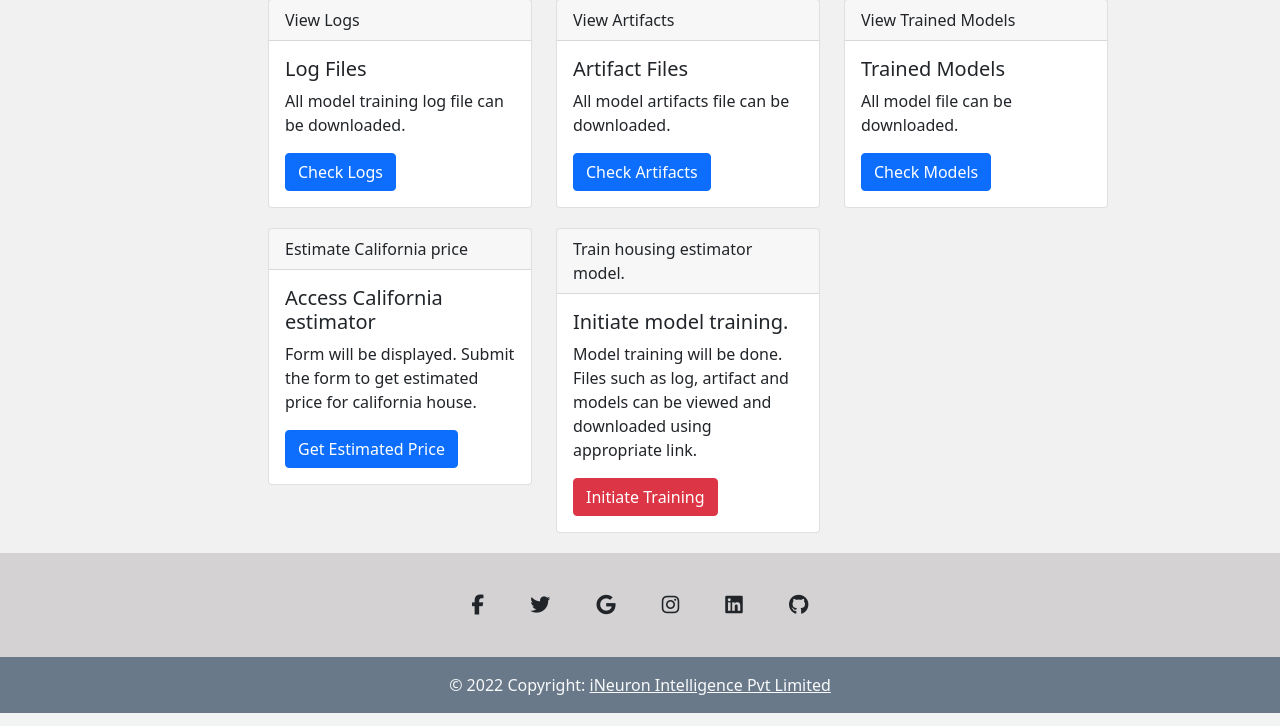
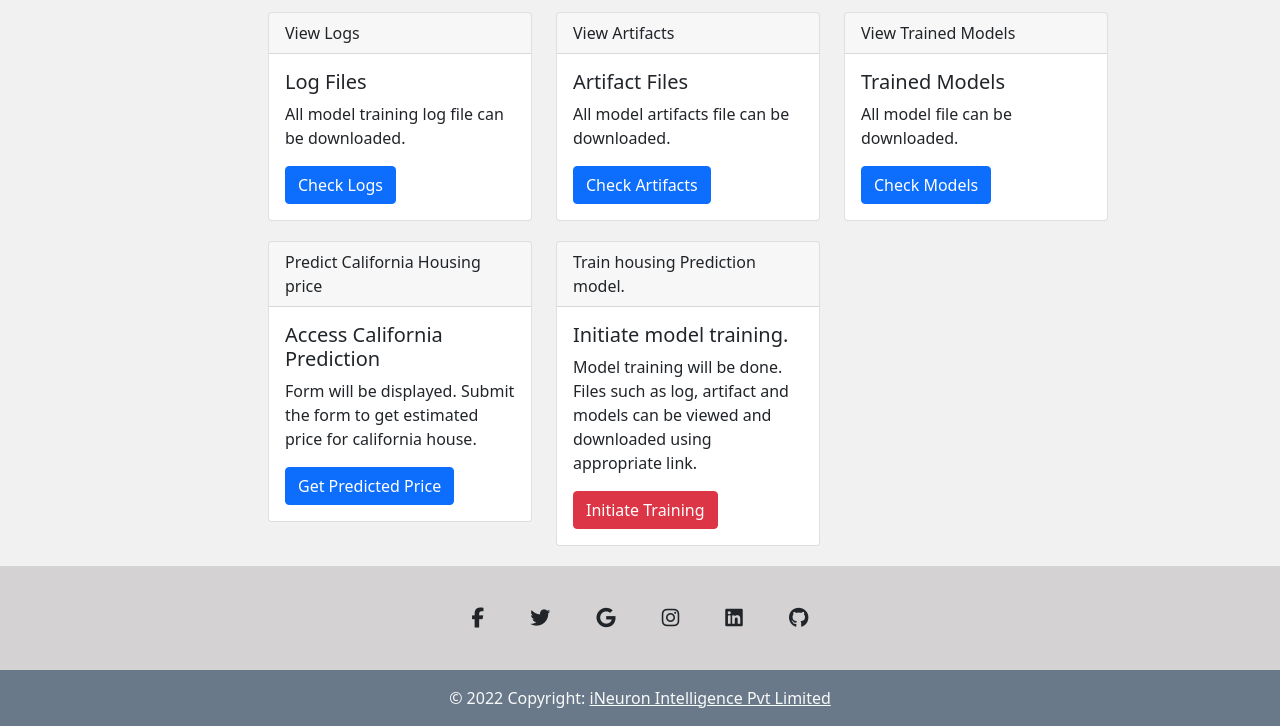
Before and after one commit to hossain-sanowar/California-Housing-Price-Prediction, a Flask app: page / in a window 1280 px wide. Shown: the part 474-1200 px from the top of the page. Run offline with Flask 2, Linux system fonts and the light colour scheme; some libraries are stand-ins or nearby versions.

Commit message:
updated index file

```diff
--- a/templates/header.html
+++ b/templates/header.html
@@ -7,7 +7,6 @@
     <meta name="viewport" content="width=device-width, initial-scale=1">
     <script src="https://kit.fontawesome.com/778c911bcf.js" crossorigin="anonymous"></script>
     <style>
-
         .col-md-2 {
             margin-bottom: 20px;
             margin-top: 20px;
@@ -37,7 +36,7 @@
                 aria-controls="navbarTogglerDemo03" aria-expanded="false" aria-label="Toggle navigation">
                 <span class="navbar-toggler-icon"></span>
             </button>
-            <a class="navbar-brand" href="/">California Housing Price Estimation</a>
+            <a class="navbar-brand" href="/">Housing Price</a>
             <div class="collapse navbar-collapse" id="navbarTogglerDemo03">
                 <ul class="navbar-nav me-auto mb-2 mb-lg-0">
                     <li class="nav-item">
@@ -47,16 +46,21 @@
                         <a class="nav-link {% if 'log' in request.path %} active {% endif %}" href="/logs">View Logs</a>
                     </li>
                     <li class="nav-item">
-                        <a class="nav-link {% if 'artifact' in request.path %} active {% endif %}" href="/artifact">View Artifacts</a>
+                        <a class="nav-link {% if 'artifact' in request.path %} active {% endif %}" href="/artifact">View
+                            Artifacts</a>
                     </li>
                     <li class="nav-item">
-                        <a class="nav-link {% if 'saved_models' in request.path %} active {% endif %}" href="/saved_models">View Trained Model</a>
+                        <a class="nav-link {% if 'saved_models' in request.path %} active {% endif %}"
+                            href="/saved_models">View Trained Model</a>
                     </li>
                     <li class="nav-item">
-                        <a class="nav-link {% if 'predict' in request.path %} active {% endif %}" href="/predict">Estimate Housing Price</a>
+                        <a class="nav-link {% if 'predict' in request.path %} active {% endif %}"
+                            href="/predict">Estimate Housing Price</a>
                     </li>
                     <li class="nav-item">
-                        <a class="nav-link {% if 'predict' in request.path %} active {% endif %}"  target="_blank" href="https://airflow-web.herokuapp.com/graph?dag_id=housing_pipeline">Airflow Housing Pipeline</a>
+                        <a class="nav-link {% if 'predict' in request.path %} active {% endif %}" target="_blank"
+                            href="https://airflow-web.herokuapp.com/graph?dag_id=housing_pipeline">Airflow Housing
+                            Pipeline</a>
                     </li>
                 </ul>
             </div>
@@ -71,7 +75,7 @@
         <div class="col-md-2 col-sm-12 col-lg-2">
             <ul class=" list-group ">
                 <li class="list-group-item py-1  {% if 'log' in request.path %} active {% endif %}">
-                    <a  style=" text-decoration: none;color:black" href="/logs">View Logs</a>
+                    <a style=" text-decoration: none;color:black" href="/logs">View Logs</a>
                 </li>
                 <li class="list-group-item py-1 {% if 'artifact' in request.path %} active {% endif %}">
                     <a style=" text-decoration: none;color:rgb(0, 0, 0)" href="/artifact">View Artifacts</a>
@@ -126,11 +130,11 @@
                     data-mdb-ripple-color="dark"><i class="fab fa-instagram"></i></a>
 
                 <!-- Linkedin -->
-                <a class="btn btn-link btn-floating btn-lg text-dark m-1" href="#!" role="button"
-                    data-mdb-ripple-color="dark"><i class="fab fa-linkedin"></i></a>
+                <a class="btn btn-link btn-floating btn-lg text-dark m-1" href="www.linkedin.com/in/HossainSanowar"
+                    role="button" data-mdb-ripple-color="dark"><i class="fab fa-linkedin"></i></a>
                 <!-- Github -->
-                <a class="btn btn-link btn-floating btn-lg text-dark m-1" href="#!" role="button"
-                    data-mdb-ripple-color="dark"><i class="fab fa-github"></i></a>
+                <a class="btn btn-link btn-floating btn-lg text-dark m-1" href="https://github.com/hossain-sanowar"
+                    role="button" data-mdb-ripple-color="dark"><i class="fab fa-github"></i></a>
             </section>
             <!-- Section: Social media -->
         </div>
--- a/templates/index.html
+++ b/templates/index.html
@@ -14,7 +14,7 @@
             <div class="col-md-8">
                 <div class="card">
                     <div class="card-header">
-                        Want to learn project like this.
+                        <h4 class="card-title">California Housing Price Prediction!!!</h4>
                     </div>
                     <div class="card-body">
 
@@ -89,14 +89,14 @@
     <div class="col-md-4 col-lg-4 col-sm-12" style="margin-bottom:20px;">
         <div class="card">
             <div class="card-header">
-                Estimate California price
+                Predict California Housing price
             </div>
             <div class="card-body">
 
-                <h5 class="card-title">Access California estimator</h5>
+                <h5 class="card-title">Access California Prediction</h5>
                 <p class="card-text">Form will be displayed. Submit the form to get estimated price for california
                     house.</p>
-                <a class="btn btn-primary" href="/predict">Get Estimated Price</a>
+                <a class="btn btn-primary" href="/predict">Get Predicted Price</a>
             </div>
         </div>
     </div>
@@ -104,7 +104,7 @@
     <div class="col-md-4 col-lg-4 col-sm-12" style="margin-bottom:20px;">
         <div class="card">
             <div class="card-header">
-                Train housing estimator model.
+                Train housing Prediction model.
             </div>
             <div class="card-body">
 
--- a/templates/predict.html
+++ b/templates/predict.html
@@ -13,7 +13,7 @@
 
 
         <form action="/predict" method="post">
-            <legend>Housing Estimation Form</legend>
+            <legend>Housing Prediction Form</legend>
             <div class="mb-3">
                 <label class="form-label">Longitude</label>
                 <input class="form-control" type="text" name="longitude" placeholder="Enter a value of longitude"
@@ -91,7 +91,7 @@
     <div class="col-md-6 col-sm-12 col-xs-6 col-lg-6">
         <div class="card">
             <div class="card-header">
-              California housing price
+                <legend>California Housing Price Prediction</legend>
             </div>
             <div class="card-body">
                 {% if context['housing_data'] is not none %}
```
Lines whose indentation alone changed are shown as unchanged.
